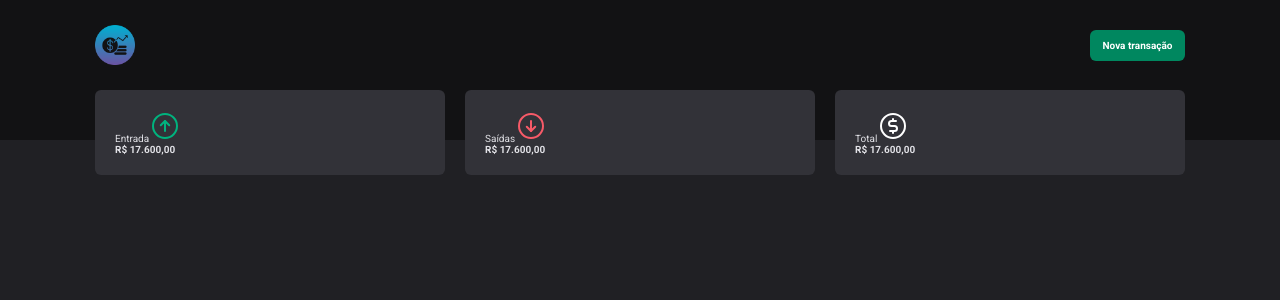
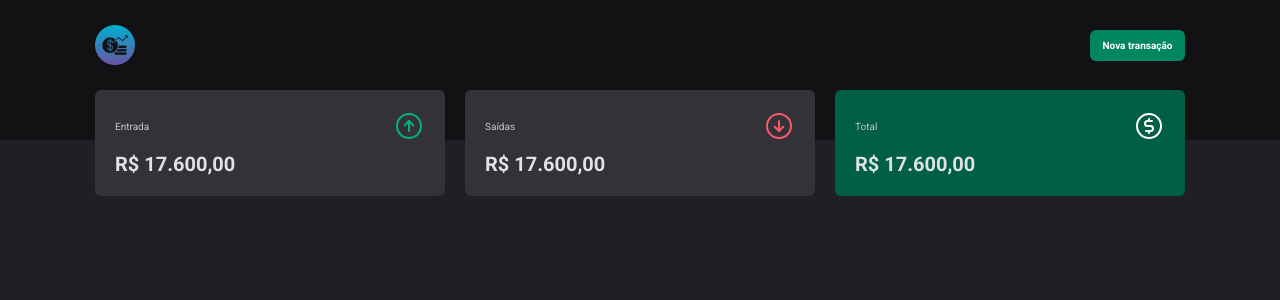
Before and after one commit to fabriciofcastro/react-api, a React (Vite) app: page / in a window 1280 px wide. Shown: the top 300 px of the page. Built offline with nearby package versions, Linux system fonts and the light colour scheme.

Commit message:
Finalizado cards incdicadores

```diff
--- a/src/components/Summary/index.tsx
+++ b/src/components/Summary/index.tsx
@@ -21,7 +21,7 @@ export const Summary = () => {
 
         <strong>R$ 17.600,00</strong>
       </SummaryCard>
-      <SummaryCard>
+      <SummaryCard variant='green'>
         <header>
           <span>Total</span>
           <CurrencyCircleDollar size={32} color="#FFF"/>
--- a/src/components/Summary/styles.ts
+++ b/src/components/Summary/styles.ts
@@ -1,4 +1,5 @@
 import styled from "styled-components";
+import { css } from "styled-components";
 
 
 export const SummaryContainer = styled.div`
@@ -14,9 +15,29 @@ export const SummaryContainer = styled.div`
   margin-top: -5rem;
 `
 
-export const SummaryCard = styled.div`
+interface SummaryCardProps {
+  variant?: 'green'
+}
+
+export const SummaryCard = styled.div<SummaryCardProps>`
   background-color: ${({theme}) => theme['gray-600']};
   border-radius: 6px;
   padding: 2rem;
 
+  header {
+    display: flex;
+    align-items: center;
+    justify-content: space-between;
+    color: ${({theme}) => theme['gray-300']};
+  }
+
+  strong {
+    display: block;
+    margin-top: 1rem;
+    font-size: 2rem;
+  }
+
+  ${props => props.variant === 'green' && css`
+    background-color: ${props.theme['green-700']};
+  ` }
 `
```
